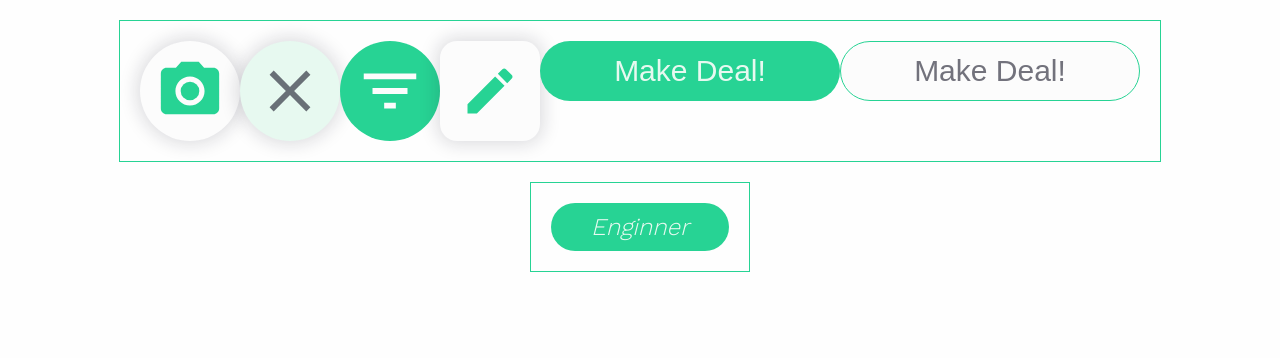
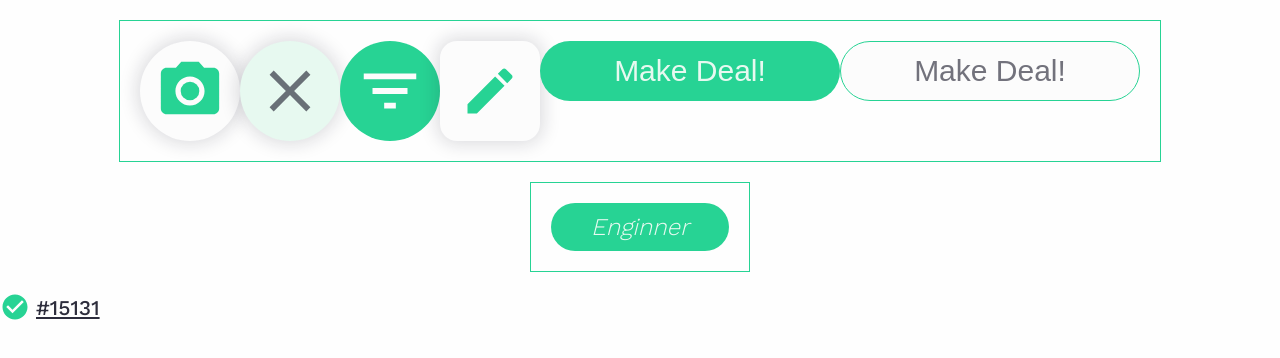
Before and after one commit to platzimaster-wedeal/wefront, a React app: page /draw in a window 1280 px wide. Shown: the top 358 px of the page. Built offline with nearby package versions, Linux system fonts and the light colour scheme.

Commit message:
[ADD][REFACTOR] - Component ProblemPrevisualization done!

```diff
--- a/src/assets/styles/App.scss
+++ b/src/assets/styles/App.scss
@@ -1,5 +1,7 @@
 @import './partials/fonts.scss';
 @import './reboot.scss';
+
+@import './FontSize.scss';
 
 @import './Media.scss';
 @import './Vars.scss';
@@ -17,3 +19,9 @@
   --color-white: $color-white;
   --color-background: $color-background;
 }
+
+* {
+  box-sizing: border-box;
+  list-style: none;
+  text-decoration: none;
+}
--- /dev/null
+++ b/src/assets/styles/components/problemPrevisualization/ProblemPrevisualization.scss
@@ -0,0 +1,21 @@
+@import '../../partials/colors.scss';
+@import '../../partials/sizes.scss';
+
+.problemPrevisualization {
+  display: inline-flex;
+  justify-content: center;
+  align-items: center;
+  cursor: pointer;
+
+  svg {
+    margin-right: 6px;
+  }
+
+  &__state--true svg {
+    fill: $color-primary;
+  }
+
+  &__state--false svg {
+    fill: $color-black-60;
+  }
+}
--- a/src/assets/styles/partials/text.scss
+++ b/src/assets/styles/partials/text.scss
@@ -1,3 +1,6 @@
+@import '../FontSize.scss';
+@import '../Breakpoints.scss';
+
 h1 {
   font-family: $font-primary-bold;
   font-size: 60px;
@@ -38,3 +41,17 @@ small {
   font-family: $font-secondary-extralight;
   font-size: 15px;
 }
+
+
+// Links
+
+.link {
+  font-family: $font-secondary-medium;
+  color: $color-black-90;
+  text-decoration: underline;
+
+  @include media(mobile-2) {
+    @include font-size($font-size-small);
+  }
+
+}
--- /dev/null
+++ b/src/components/ProblemPrevisualization/ProblemPrevisualization.jsx
@@ -0,0 +1,18 @@
+import React from 'react'
+import { MdCheckCircle } from 'react-icons/md'
+
+import '../../assets/styles/components/problemPrevisualization/problemPrevisualization.scss';
+
+const ProblemPrevisualization = ({state = true, IdProblem = '#15131'}) => {
+
+  return (
+    <li aria-label={`Problem ${state}`} className={`problemPrevisualization ${state ? 'problemPrevisualization__state--true' : 'problemPrevisualization__state--false'}`}>
+      <MdCheckCircle size="30"/>
+      <a href="#" className="link">
+        {IdProblem}
+      </a>
+    </li>
+  )
+}
+
+export default ProblemPrevisualization;
--- a/src/container/Draw.js
+++ b/src/container/Draw.js
@@ -6,6 +6,8 @@ import ButtonAction from "../components/Buttons/ButtonAction";
 import Button from "../components/Buttons/Button";
 import Label from "../components/Labels/Labels";
 import "../assets/styles/components/Draw/Draw.scss";
+
+import ProblemPrevisualization from '../components/ProblemPrevisualization/ProblemPrevisualization'
 
 const Draw = () => {
  return (
@@ -31,6 +33,8 @@ const Draw = () => {
    <div className="andres__components__test container__test">
     <Label name="Enginner" active />
    </div>
+
+   <ProblemPrevisualization />
   </>
  );
 };
```
